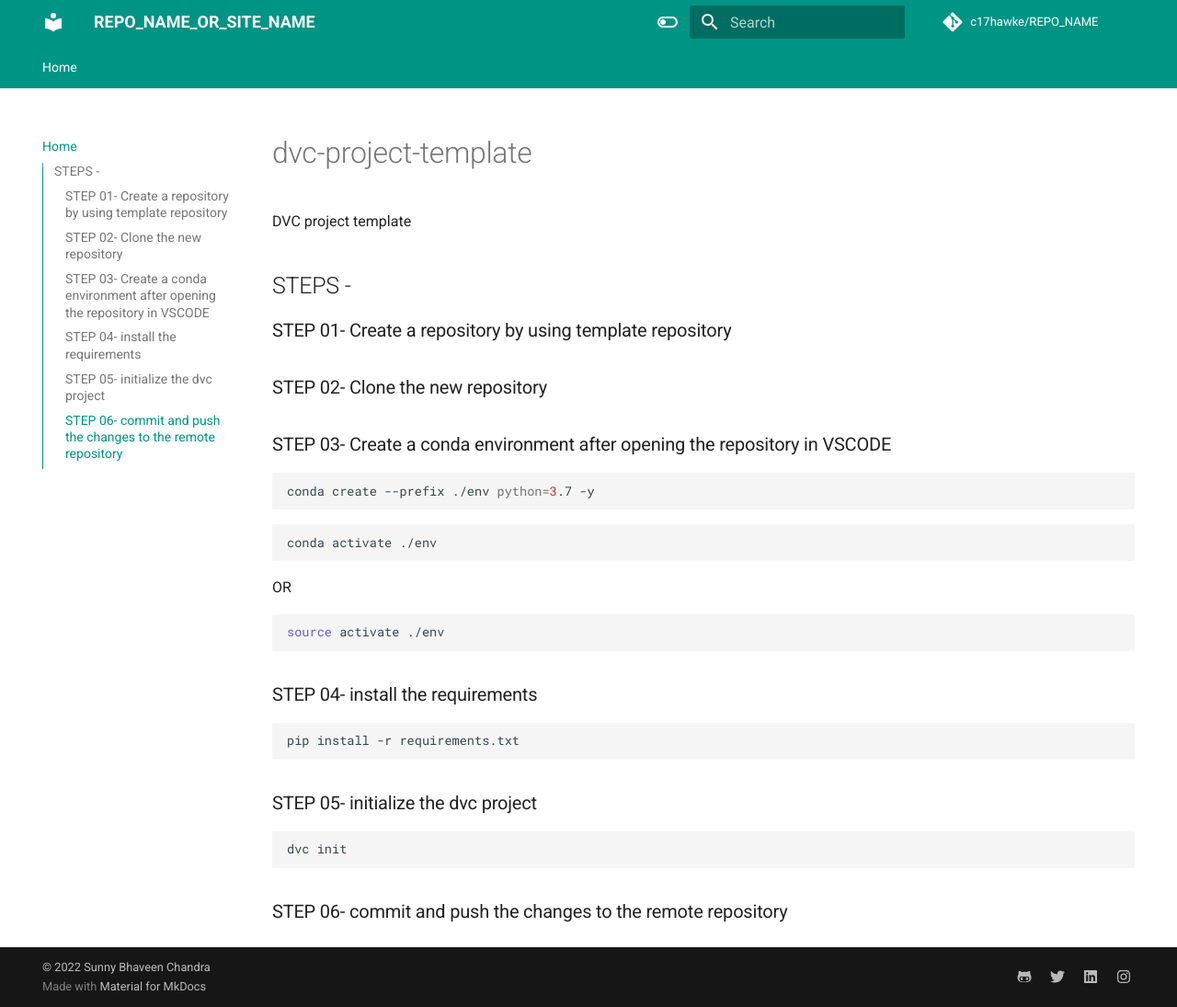
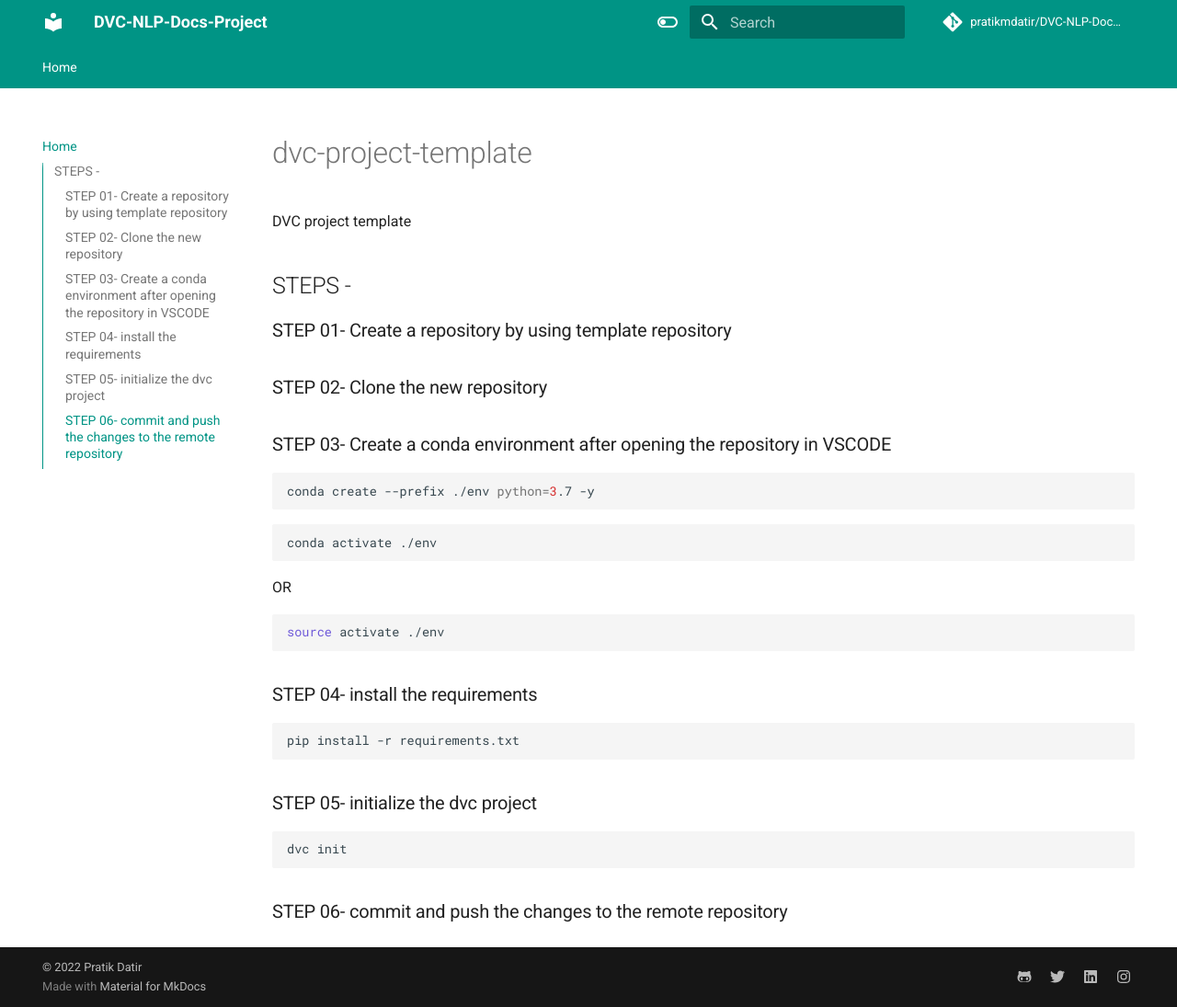
Before and after one commit to pratikmdatir/DVC-NLP-Docs-Project, an MkDocs documentation site: the page built from docs/index.md, in a window 1280 px wide and 1095 px high. Shown: the whole window at 92% size. Built offline with MkDocs 1.6.1 and Material for MkDocs 9.7.7, drawn with Linux system fonts in a browser that asks for light colours; comment, search, counter and statistics services are not loaded.

Commit message:
Updated the Repo name.

```diff
--- a/mkdocs.yml
+++ b/mkdocs.yml
@@ -1,16 +1,16 @@
 # Project information
-site_name: REPO_NAME_OR_SITE_NAME
+site_name: DVC-NLP-Docs-Project
 # defeine TOC or order of website-
 nav:
   - Home: index.md
 
-site_author: Sunny Bhaveen Chandra
+site_author: Pratik Datir
 site_description: >-
   DESCRIPTION
 
 # Repository
-repo_name: c17hawke/REPO_NAME
-repo_url: https://github.com/c17hawke/REPO_NAME
+repo_name: pratikmdatir/DVC-NLP-Docs-Project
+repo_url: https://github.com/pratikmdatir/DVC-NLP-Docs-Project
 
 # Configuration
 theme:
@@ -70,4 +70,4 @@
   - search
 
 copyright: |
-  &copy; 2022 <a href="https://github.com/c17hawke"  target="_blank" rel="noopener">Sunny Bhaveen Chandra</a>
+  &copy; 2022 <a href="https://github.com/pratikmdatir"  target="_blank" rel="noopener">Pratik Datir</a>
```
